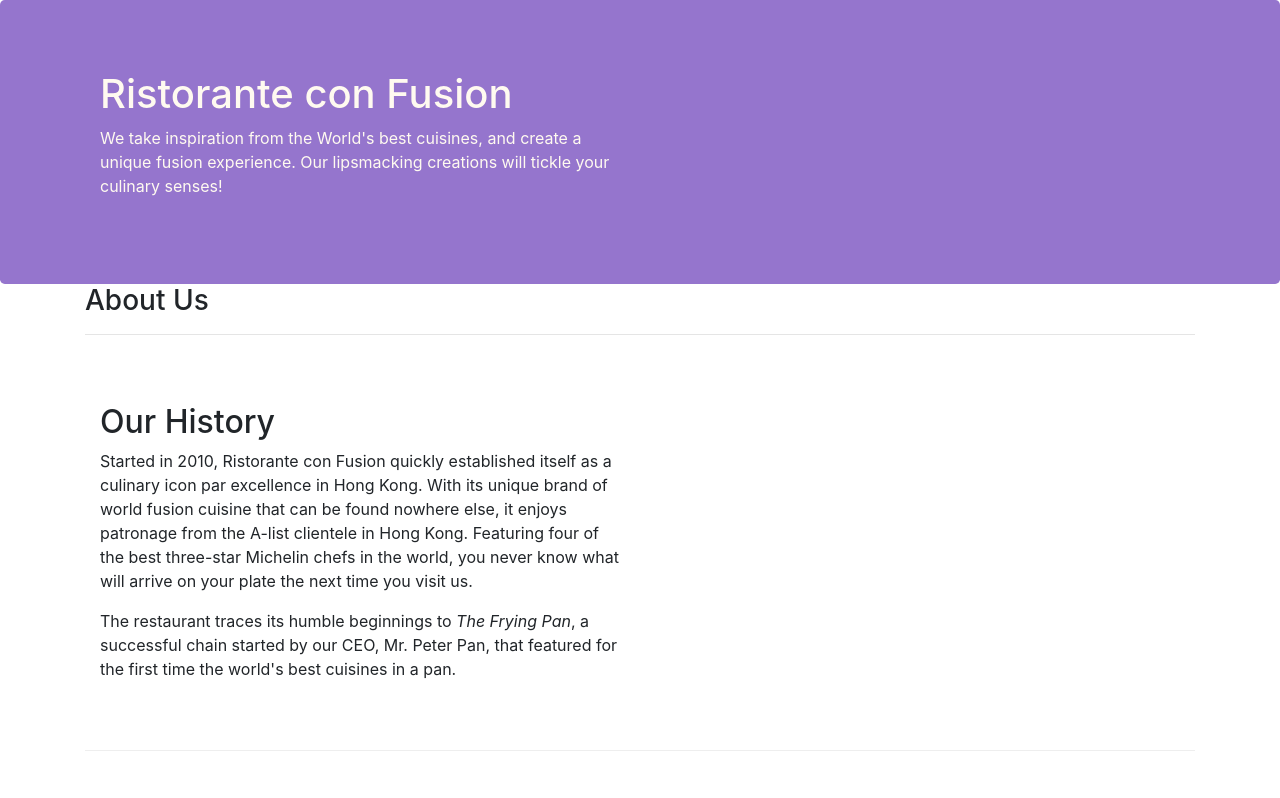
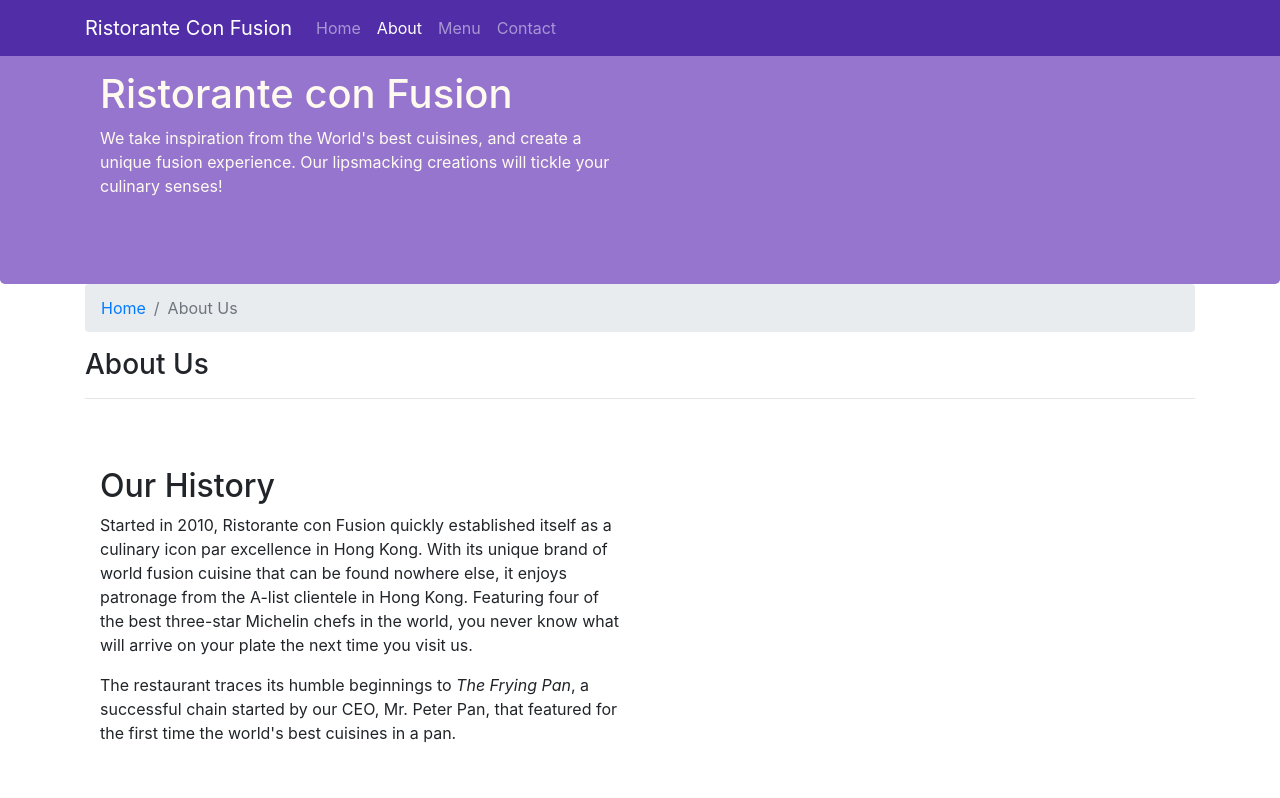
Before and after one commit to DevilRyu/Bootstrap, a website: page aboutus.html in a window 1280 px wide. Shown: the top 798 px of the page. Drawn offline with nearby package versions, Linux system fonts and the light colour scheme.

Commit message:
Navbar and Breadcrumbs

```diff
--- a/aboutus.html
+++ b/aboutus.html
@@ -16,6 +16,23 @@
 
 <body>
 
+    <nav class="navbar navbar-dark navbar-expand-sm fixed-top">
+        <div class="container">
+            <button class="navbar-toggler" type="button" data-toggle="collapse" data-target="#Navbar">
+                <span class="navbar-toggler-icon"></span>
+            </button>
+            <a class="navbar-brand" href="./index.html">Ristorante Con Fusion</a>
+            <div class="collapse navbar-collapse" id="Navbar">
+                <ul class="navbar-nav mr-auto">
+                    <li class="nav-item"><a class="nav-link" href="./index.html">Home</a></li>
+                    <li class="nav-item active"><a class="nav-link" href="#">About</a></li>
+                    <li class="nav-item"><a class="nav-link" href="#">Menu</a></li>
+                    <li class="nav-item"><a class="nav-link" href="#">Contact</a></li>
+                </ul>
+            </div>
+        </div>
+    </nav>
+
     <header class="jumbotron">
         <div class="container">
             <div class="row row-header">
@@ -32,6 +49,10 @@
     <div class="container">
         <div class="row .row-content align-items-center">
             <div class="col-12">
+                <ol class="col-12 breadcrumb">
+                    <li class="breadcrumb-item"><a href="./index.html">Home</a></li>
+                    <li class="breadcrumb-item active">About Us</li>
+                </ol>
                <h3>About Us</h3>
                <hr>
             </div>
@@ -70,7 +91,7 @@
                 <div class="col-4 offset-1 col-sm-2">
                     <h5>Links</h5>
                     <ul class="list-unstyled">
-                        <li><a href="#">Home</a></li>
+                        <li><a href="./index.html">Home</a></li>
                         <li><a href="#">About</a></li>
                         <li><a href="#">Menu</a></li>
                         <li><a href="#">Contact</a></li>
--- a/css/styles.css
+++ b/css/styles.css
@@ -28,3 +28,12 @@
     margin: 0px;
     color: #0f0f0f;
 }
+
+.body{
+    padding: 50px 0px 0px 0px;
+    z-index: 0;
+}
+
+.navbar-dark{
+    background-color: #512da8;
+}
```
Also changed, not shown: index.html (+18 -1 lines).
